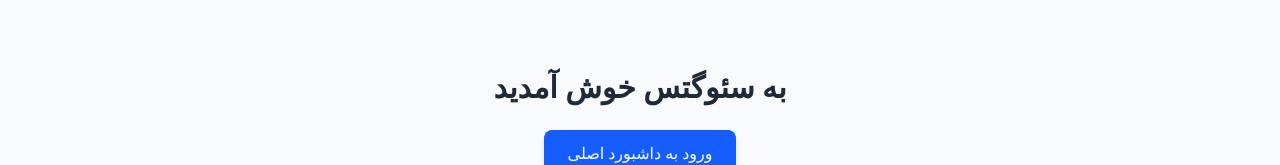
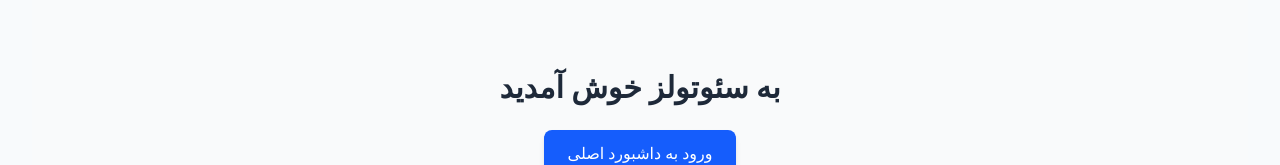
Before and after one commit to aliprogrammer75/seo-tools, a Next.js app: page / in a window 1280 px wide. Shown: the part 373-538 px from the top of the page. Built offline with nearby package versions, Linux system fonts and the light colour scheme.

Commit message:
Polish MVP landing page

```diff
--- a/app/page.tsx
+++ b/app/page.tsx
@@ -1,10 +1,13 @@
-import Link from 'next/link';
+import Link from "next/link";
 
 export default function Home() {
   return (
-    <div className="flex flex-col items-center justify-center min-h-screen bg-gray-50 font-[vazir]">
-      <h1 className="text-3xl font-bold mb-6 text-gray-800">به سئوگتس خوش آمدید</h1>
-      <Link href="/site" className="px-6 py-3 bg-blue-600 text-white rounded-lg shadow-md hover:bg-blue-700 transition">
+    <div className="flex min-h-screen flex-col items-center justify-center bg-gray-50 font-[vazir]">
+      <h1 className="mb-6 text-3xl font-bold text-gray-800">به سئوتولز خوش آمدید</h1>
+      <Link
+        href="/site"
+        className="rounded-lg bg-blue-600 px-6 py-3 text-white shadow-md transition hover:bg-blue-700"
+      >
         ورود به داشبورد اصلی
       </Link>
     </div>
```
